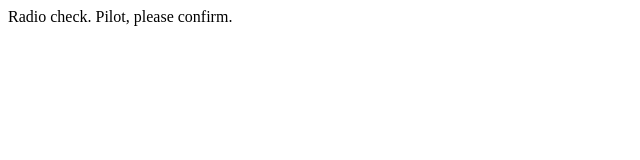
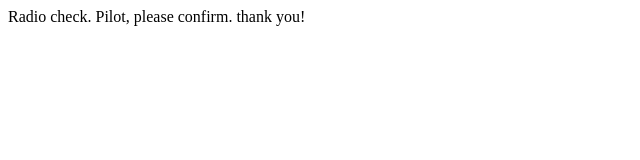
Before and after one commit to Prajakta2021/Test2-, a plain HTML site: page index.html in a window 1280 px wide. Shown: the full height of the page, 0-640 px from the left. Drawn offline with Linux system fonts and the light colour scheme.

```diff
--- a/index.html
+++ b/index.html
@@ -1,5 +1,5 @@
 <html>
    <body>
-      <p>Radio check. Pilot, please confirm.</p>
+      <p>Radio check. Pilot, please confirm. thank you!</p>
    </body>
 </html>
```
